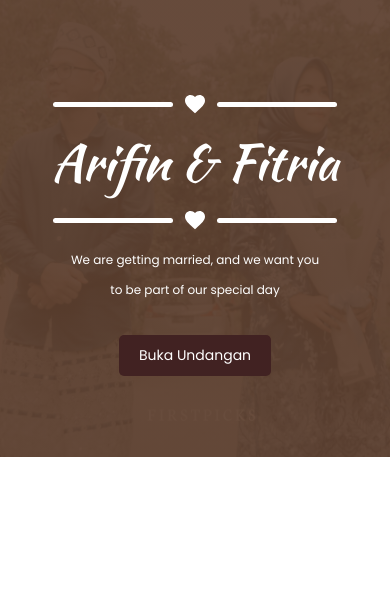
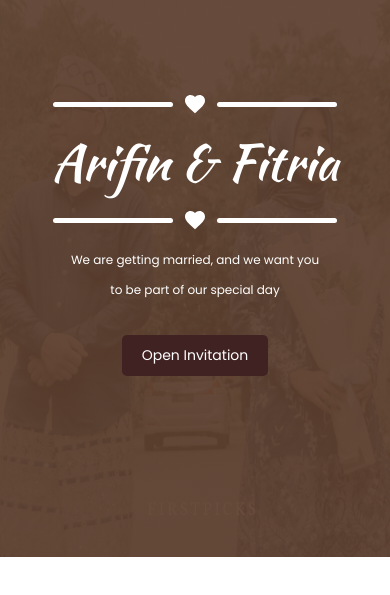
Before and after one commit to ifindev/wedding-invitation-site, a React (Create React App) app: page / in a window 390 px wide. Shown: the part 193-788 px from the top of the page. Built offline with nearby package versions, Linux system fonts and the light colour scheme; a web font is replaced by a local one.

Commit message:
Fix mobile background image

```diff
--- a/src/screens/FrontPageInvitation/FrontPageInvitation.jsx
+++ b/src/screens/FrontPageInvitation/FrontPageInvitation.jsx
@@ -16,7 +16,10 @@ const FrontPageInvitation = ({ setInvitationOpen }) => {
         day
       </p>
       <div className={styles.buttonContainer}>
-        <Button text="Buka Undangan" onClick={() => setInvitationOpen(true)} />
+        <Button
+          text="Open Invitation"
+          onClick={() => setInvitationOpen(true)}
+        />
       </div>
     </div>
   )
--- a/src/screens/FrontPageInvitation/styles.module.css
+++ b/src/screens/FrontPageInvitation/styles.module.css
@@ -48,9 +48,10 @@
 
 @media only screen and (max-width: 480px) {
   .container {
+    /* height: 731px; */
     background: linear-gradient(rgba(91, 61, 44, 0.92), rgba(91, 61, 44, 0.92)),
       url('../../assets/header_img_mobile.png');
-    background-size: 100vw 650px;
+    background-size: 100vw 750px;
     background-repeat: no-repeat;
   }
 
```
